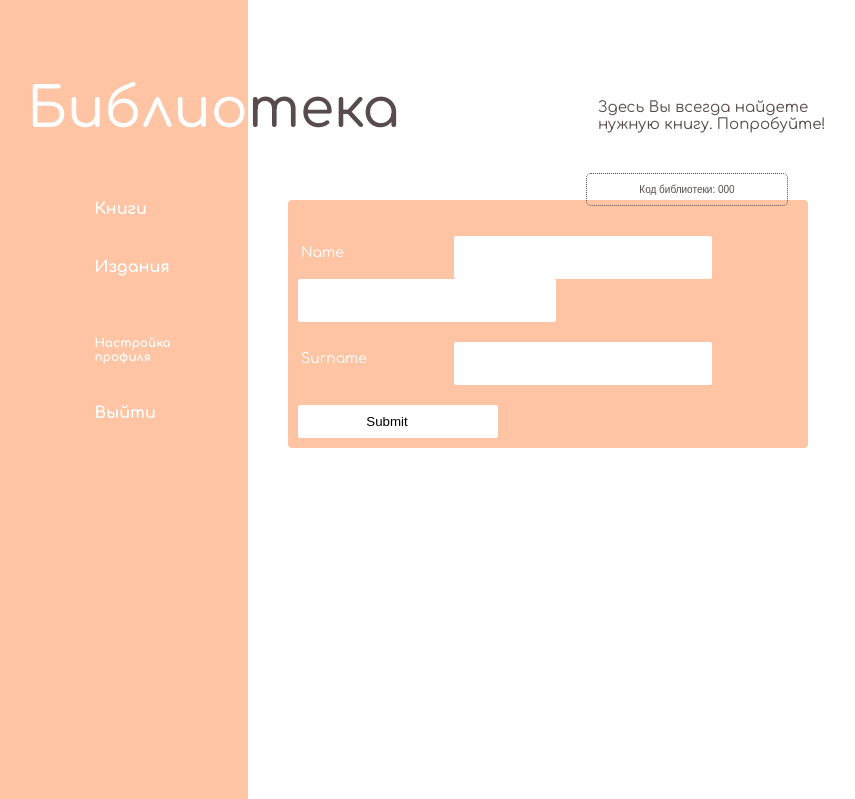
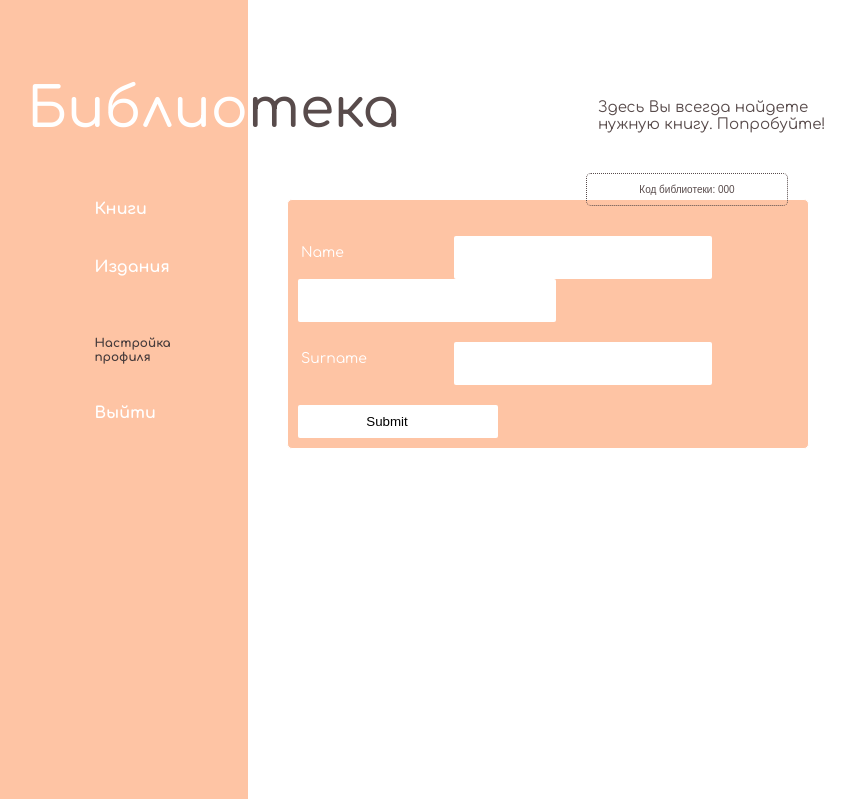
Before and after one commit to eleborrr/library, a Python web app: template templates/library_edit.html in a window 1280 px wide. Shown: the part 51-850 px from the top of the page, without its empty margins (264-1119 px from the left). Run offline with Jinja, Linux system fonts and the light colour scheme; the template is opened without the code that fills it: most values are stand-ins (such as "Sample title", 1, 10 or a date in 2020); form fields are guessed from the names that the template uses; some libraries are stand-ins or nearby versions.

Commit message:
пункты меню

```diff
--- a/static/css/library-page.css
+++ b/static/css/library-page.css
@@ -22,8 +22,8 @@ body {
 
     padding: 0;
     margin: 0;
-    height: 100%;
-    min-height: 100vh;
+
+    /*min-height: 100vh;*/
     width: 40%;
     background-color: #FEC4A4;
     display: flex;
@@ -36,7 +36,8 @@ body {
 
 .normal-side {
     width: 60%;
-    display: flex
+    display: flex;
+    height: 100%;
 }
 
 .fixed-side h1 {
--- a/templates/base-table.html
+++ b/templates/base-table.html
@@ -17,11 +17,30 @@
 
 {% endblock %}
 
+<style>
 
+
+.body-content
+{
+    display: -webkit-flex;
+    display: -ms-flexbox;
+    display: flex;
+
+    -webkit-flex-wrap: wrap;
+    -ms-flex-wrap: wrap;
+    flex-wrap: wrap;
+}
+    .fixed-side, .normal-side
+    {
+        display: -webkit-flex;
+        display: -ms-flexbox;
+        display: flex;
+    }
+</style>
 <div class="topfix"></div>
-<div class="body-content">
+<div class="body-content" id="cont">
 
-    <div class="fixed-side">
+    <div class="fixed-side" id="fixed">
 
         <h1>Библио</h1>
         {% block url %}{% endblock %}
@@ -31,19 +50,19 @@
             <a href='/library/students' class="link-menu abs">Ученики</a>
         {% endif %}
 
-        <a href='/library/books' class="link-menu">Книги</a>
+        <a href='/library/books' class="link-menu b">Книги</a>
 
-        <a href='/library/editions' class="link-menu">Издания</a>
+        <a href='/library/editions' class="link-menu i">Издания</a>
         {% if current_user.role_id == 2 %}
-            <a href='/library/profile' class="link-menu" style="font-size: 12px; margin-top: 40px">Настройка
+            <a href='/library/profile' class="link-menu n" style="font-size: 12px; margin-top: 40px">Настройка
                 библиотеки</a>
         {% else %}
-            <a href='/library/profile' class="link-menu" style="font-size: 12px; margin-top: 40px">Настройка
+            <a href='/library/profile' class="link-menu n" style="font-size: 12px; margin-top: 40px">Настройка
                 профиля</a>
         {% endif %}
         <a href='/logout' class="link-menu">Выйти</a>
     </div>
-    <div class="normal-side">
+    <div class="normal-side" id="normal">
         <div class="borders">
             <p class="text-des">Здесь Вы всегда найдете нужную книгу. Попробуйте!</p>
 
@@ -76,6 +95,11 @@
         document.execCommand("copy");
         $temp.remove();
     }
+
+    $(function() {
+    var height = $( '#normal' ).height(); //получаем высоту одного элемента
+    $( '#fixed' ).height(height); //записываем высоту другому элементу
+});
 </script>
 <script src="https://ajax.googleapis.com/ajax/libs/jquery/1.11.1/jquery.min.js"></script>
 </html>
--- a/templates/library_edit.html
+++ b/templates/library_edit.html
@@ -8,6 +8,9 @@
 {% endblock %}
 {% block url %}
     <style>
+    .fixed-side a.link-menu.n{
+            color: #473C3C;
+        }
         .body-content {
             align-items: stretch
         }
--- a/templates/students.html
+++ b/templates/students.html
@@ -15,6 +15,9 @@
 {% endblock %}
 {% block contents %}
     <style>
+    .fixed-side a.link-menu.abs{
+            color: #473C3C;
+        }
     button {
             outline: none;
             cursor: pointer;
```
Also changed, not shown: templates/editions.html (+9 -1 lines), templates/library.html (+9 -1 lines).
